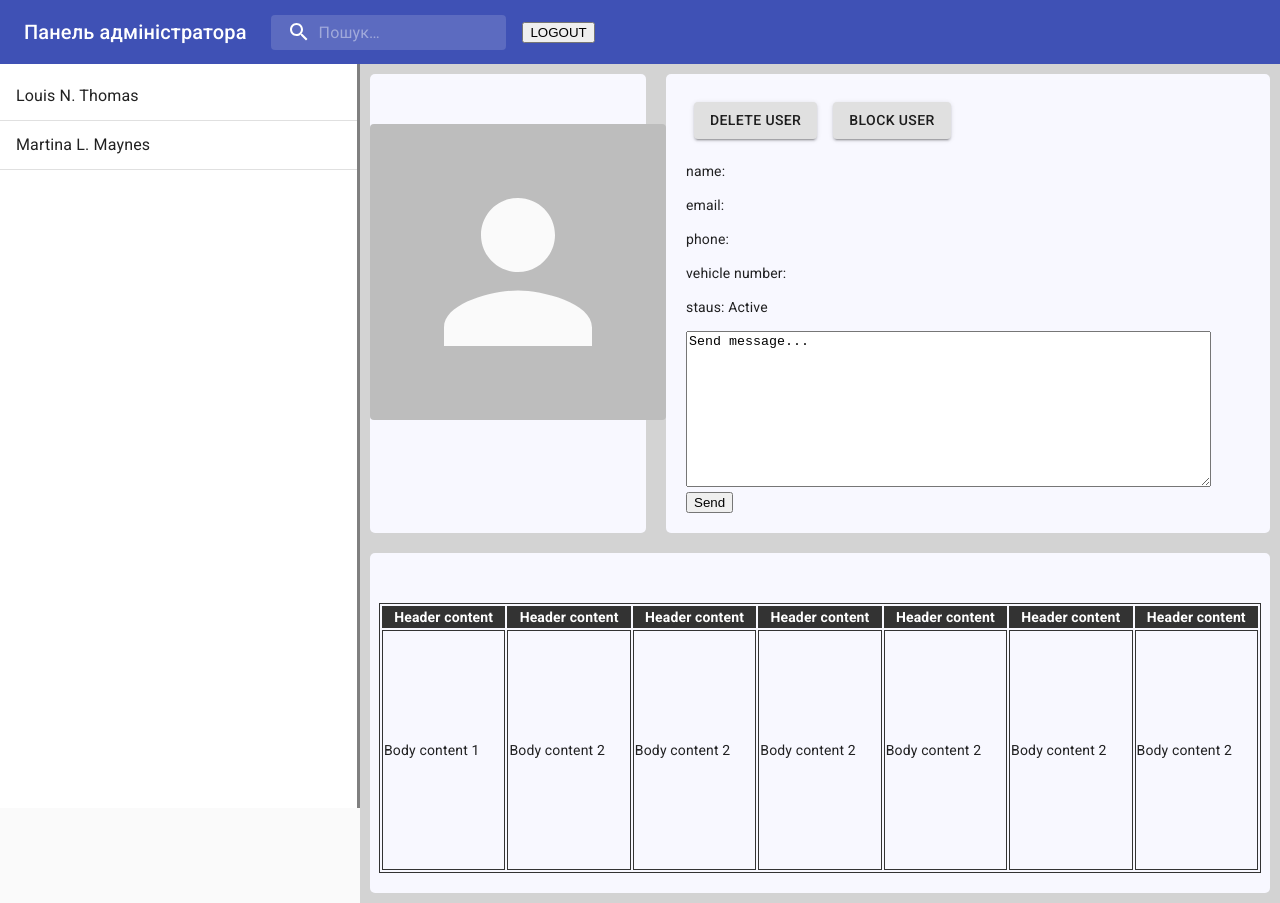
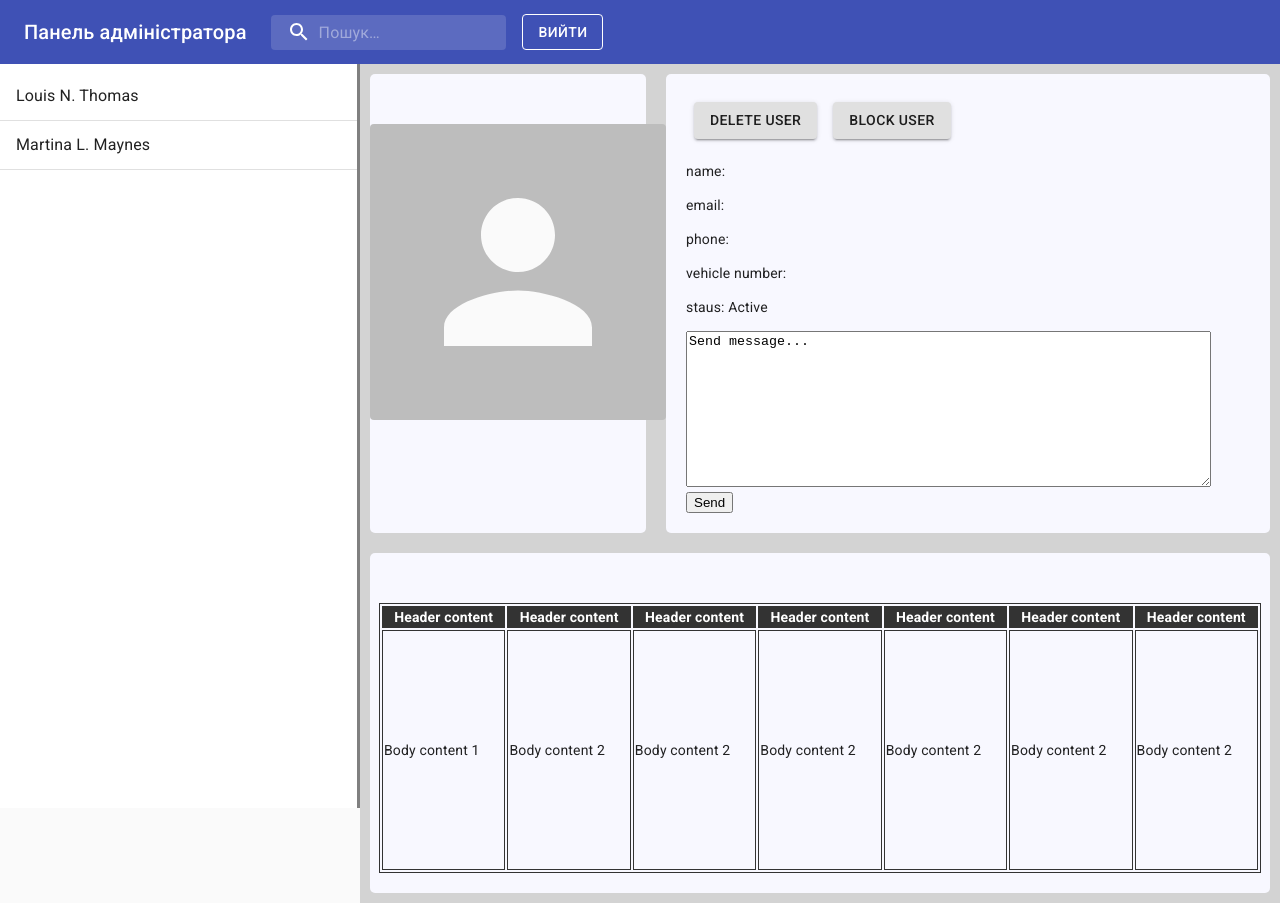
Before and after one commit to se-infotech-internship/client.web.admin, a React (Create React App) app: page / in a window 1280 px wide. Built offline with nearby package versions, Linux system fonts and the light colour scheme.

Commit message:
add button

```diff
--- a/src/components/TopBar.tsx
+++ b/src/components/TopBar.tsx
@@ -5,6 +5,7 @@ import Toolbar from '@material-ui/core/Toolbar'
 import Typography from '@material-ui/core/Typography'
 import InputBase from '@material-ui/core/InputBase'
 import SearchIcon from '@material-ui/icons/Search'
+import Button from '@material-ui/core/Button';
 
 
 const useStyles = makeStyles((theme: Theme) =>
@@ -69,11 +70,7 @@ const token = window.localStorage.getItem('token')
 export default function TopBar() {
     const classes = useStyles()
 
-
-
-
     const logout = (event: MouseEvent) => window.localStorage.clear() // clear ALL !!! localStorage
-
 
 
     return (
@@ -96,7 +93,13 @@ export default function TopBar() {
                             inputProps={{ 'aria-label': 'search' }}
                         />
                     </div>
-                    <button onClick={logout}>LOGOUT</button>
+                    <Button
+                        variant="outlined"
+                        color="inherit"
+                        onClick={logout}
+                    >
+                        Вийти
+                         </Button>
                 </Toolbar>
             </AppBar>
         </div>
```
